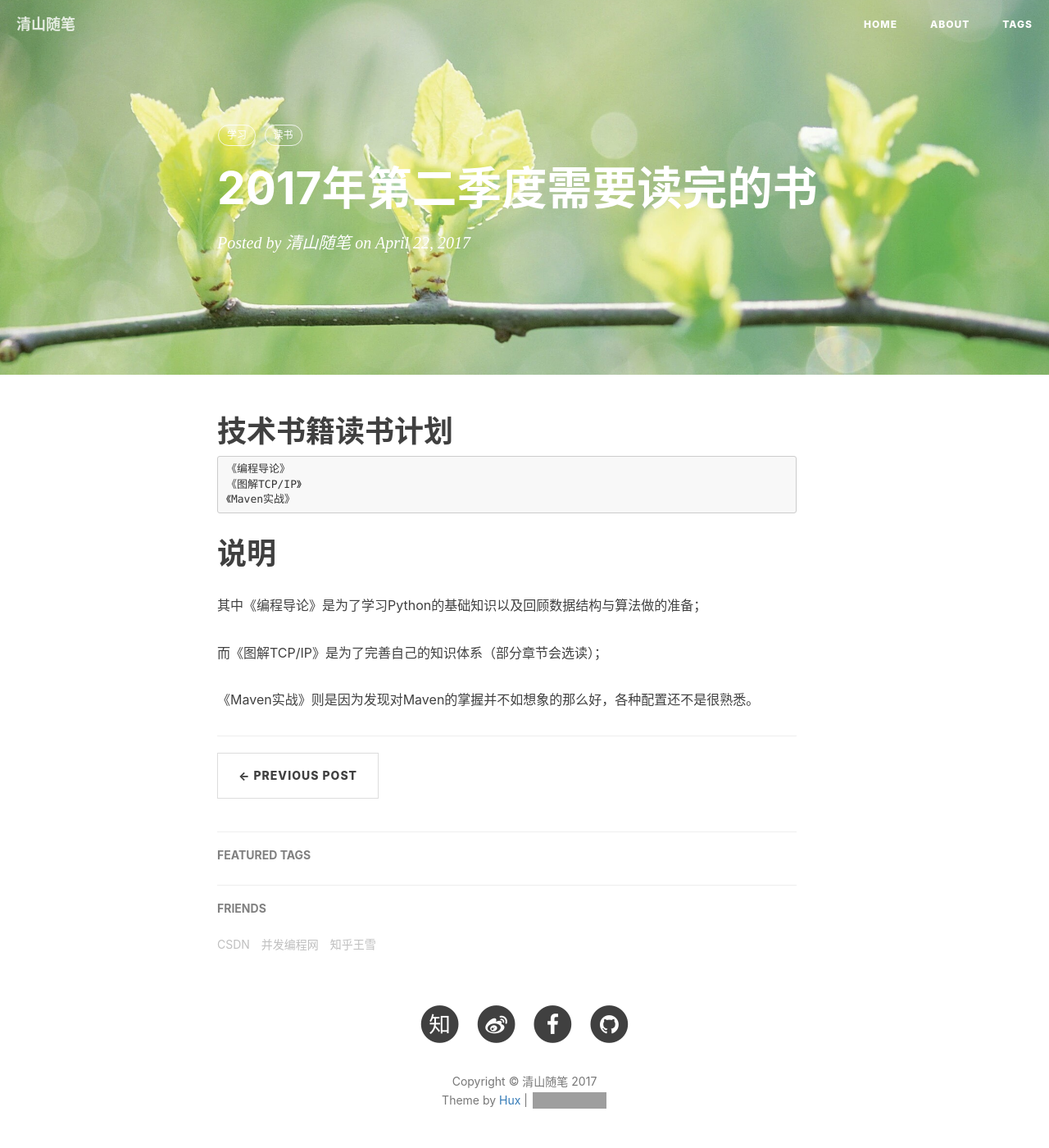
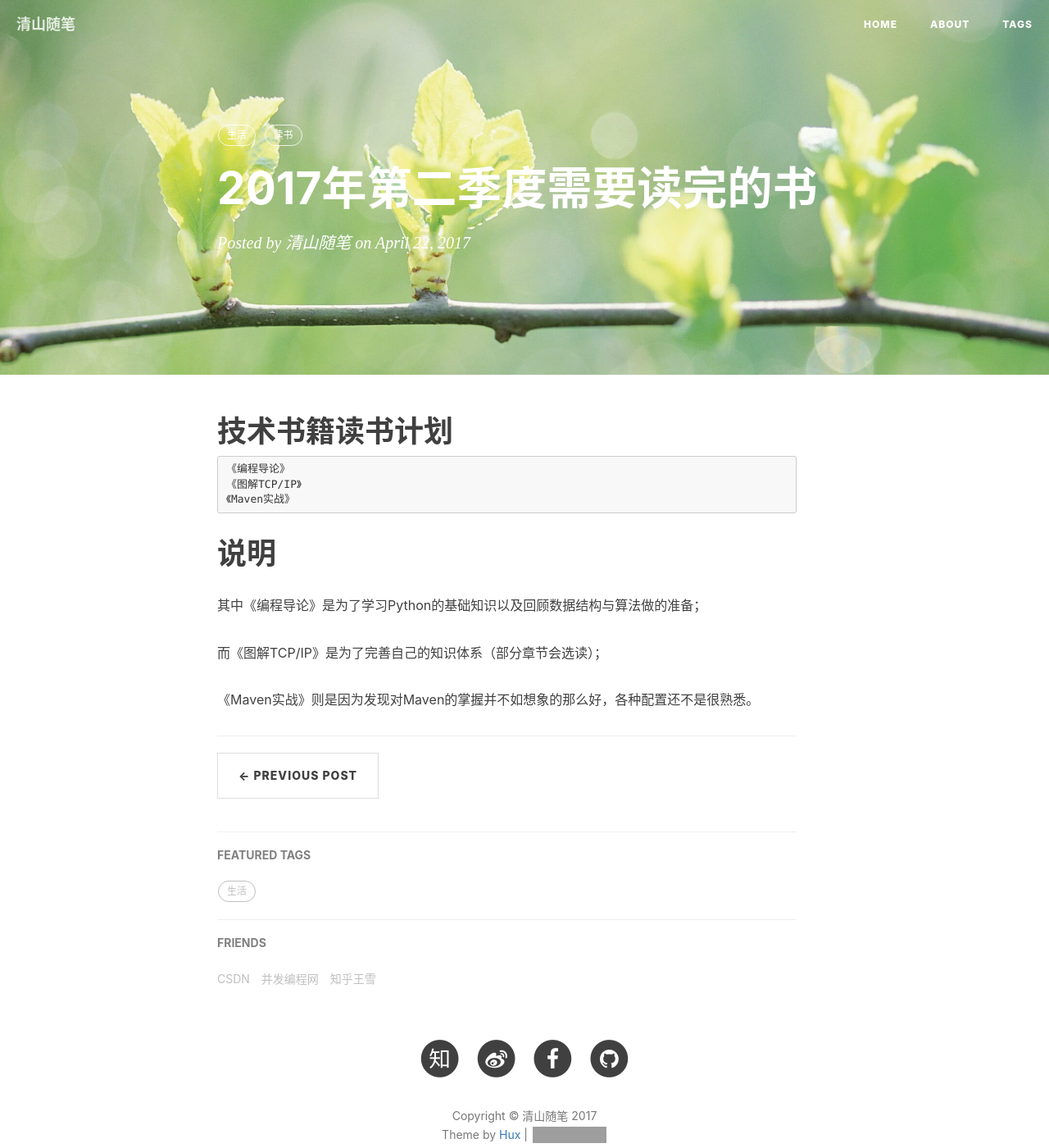
Before and after one commit to linfenliang/linfenliang.github.io, a Jekyll site: the page built from _posts/2017-04-22-2017年第二季度读书计划.md, in a window 1280 px wide and 1400 px high. Shown: the whole window at 82% size. Built offline with Jekyll 4.4.1, drawn with Linux system fonts in a browser that asks for light colours; nearby versions of some CDN libraries; comment, search, counter and statistics services are not loaded; grey boxes are pictures that could not be loaded.

Commit message:
no message

```diff
--- a/_posts/2017-04-22-2017年第二季度读书计划.md
+++ b/_posts/2017-04-22-2017年第二季度读书计划.md
@@ -5,10 +5,11 @@ subtitle: ""
 date:   2017-04-22
 header-img: "img/post-bg-life.jpg"
 tags:
-    - 学习
+    - 生活
     - 读书
-categories: 学习 读书
+categories: 生活 读书
 ---
+
 # 技术书籍读书计划
 
 	《编程导论》
```
